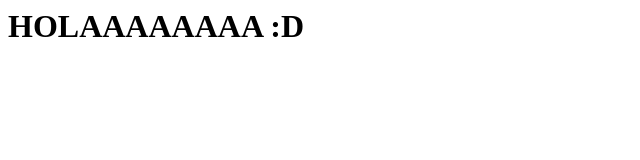
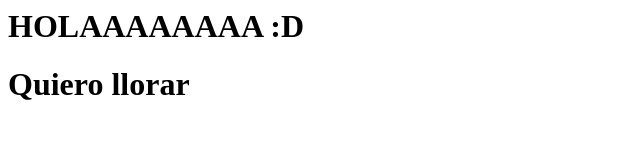
Before and after one commit to claudiaprieto31/Claudia3, a plain HTML site: page index.html in a window 1280 px wide. Shown: the whole page, without its empty margins (0-640 px from the left). Drawn offline with Linux system fonts and the light colour scheme.

Commit message:
VERSION 3

```diff
--- a/index.html
+++ b/index.html
@@ -1,5 +1,6 @@
 <html>
   <body>
     <h1>HOLAAAAAAAA :D </h1>
+    <h1>Quiero llorar</h1>
   </body>
 </html>
```
